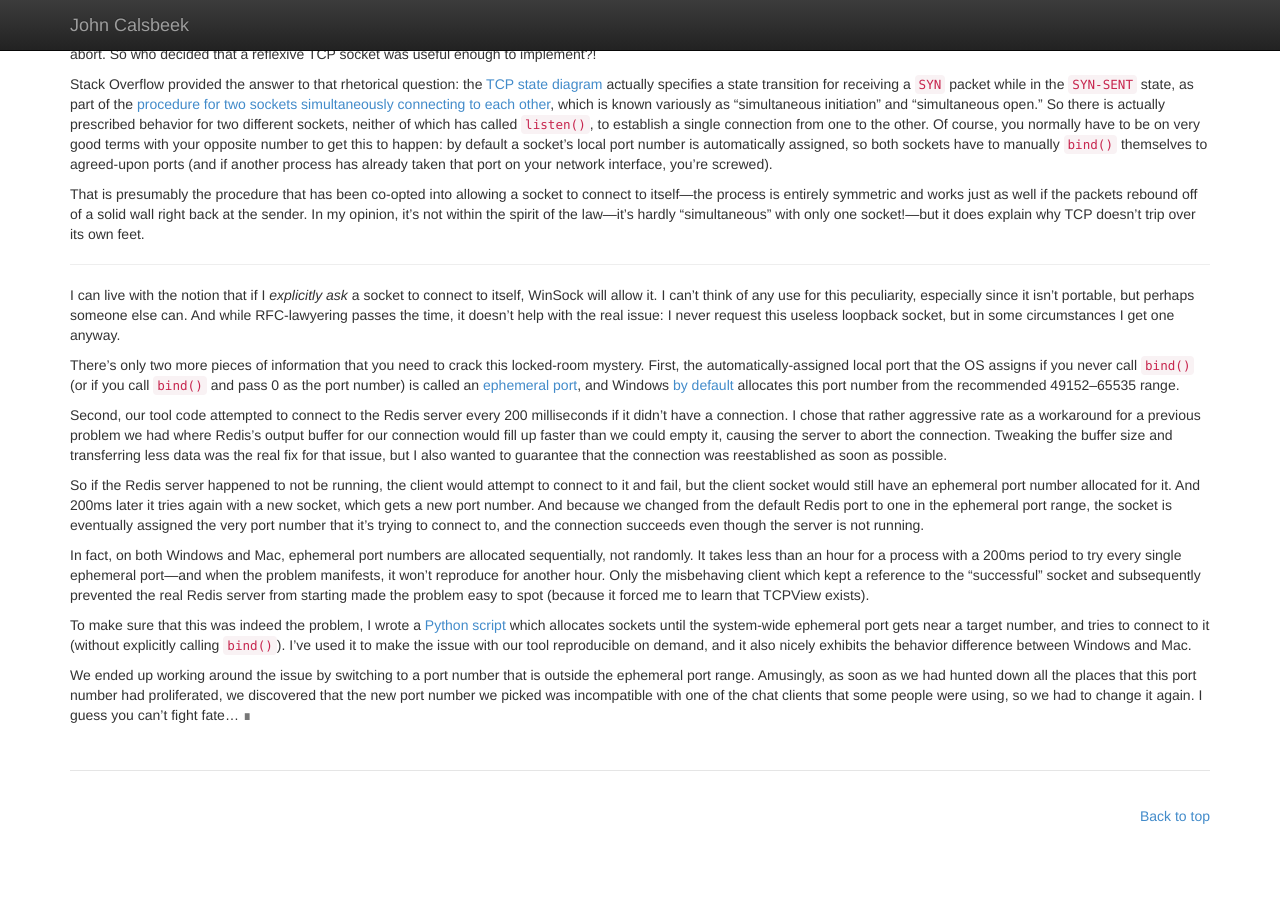
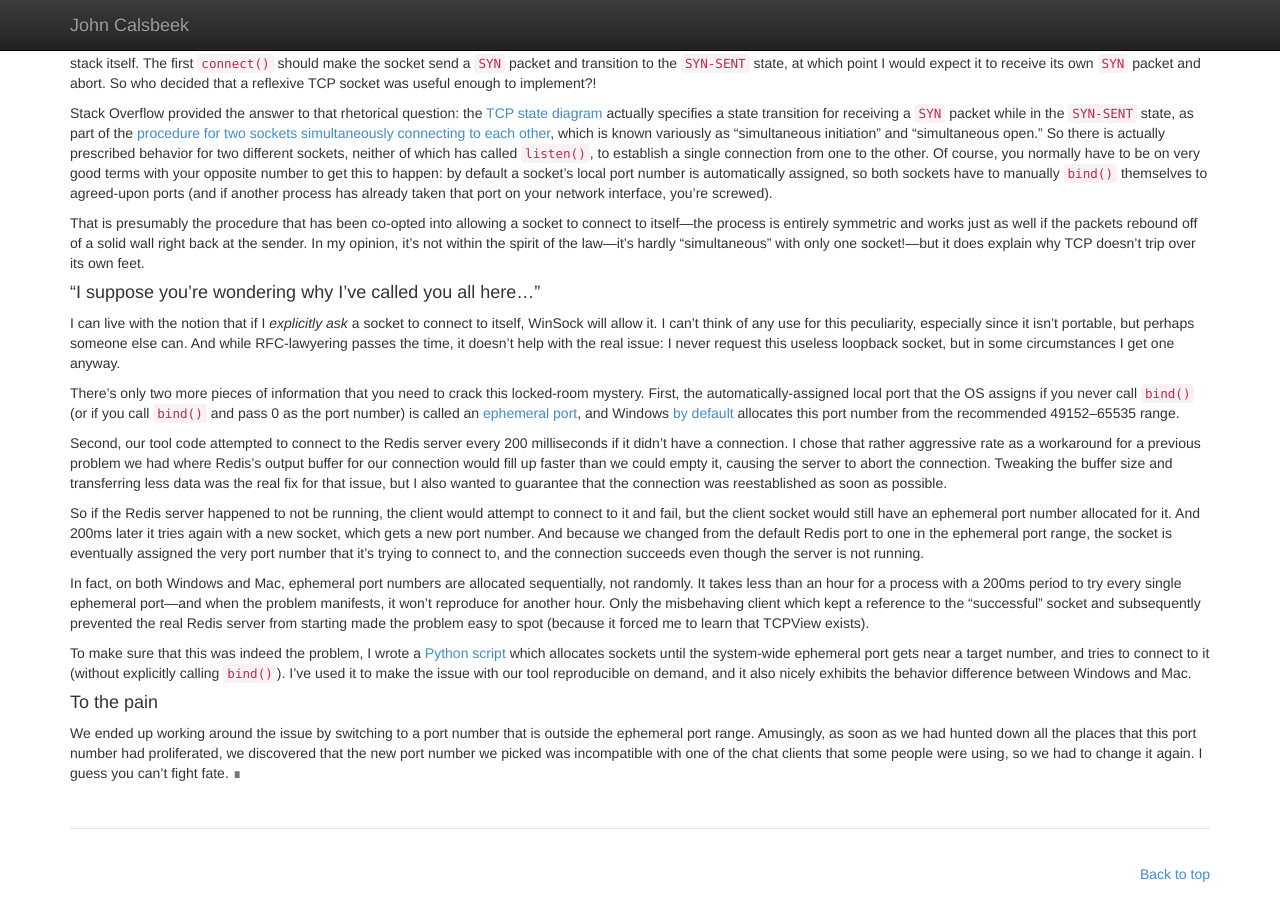
Before and after one commit to Nexuapex/nexuapex.github.com, a Jekyll site: the page built from _posts/2014-10-19-simultaneous-initiation.md, in a window 1280 px wide and 900 px high, scrolled down 987 px. Built offline with Jekyll 4.4.1, drawn with Linux system fonts in a browser that asks for light colours; nearby versions of some CDN libraries; before the commit the page ends 1829 px from its top, so only the background shows below that.

Commit message:
Look at these tasteful subheads.

```diff
--- a/_posts/2014-10-19-simultaneous-initiation.md
+++ b/_posts/2014-10-19-simultaneous-initiation.md
@@ -11,6 +11,8 @@
 An interesting feature of the Redis protocol is that the structure you use to send commands to the server is exactly the same as the multi-bulk reply structure. So if some unknown gremlin redirects a client’s message back at itself, the client library will happily parse it and return it as a string array to the application. But we know that the `SETNAME` command isn’t supposed to return an array, so our application immediately asserts if it gets such a response.
 
 Like all the best bugs, this one was not immediately reproducible. All I could do was apologize to my colleague, ask them to let me know if it happened again, retreat to my desk, and try to muddle through it. *Maybe there’s a bug in the Windows version of the Redis server that occasionally gets its wires crossed and sends a client’s own message back to itself… or maybe there’s a bug in our custom version of [hiredis][hiredis]…*
+
+#### Into the crucible
 
 I got lucky. Another user reported an issue: the interprocess communication system simply wasn’t working at all on his machine. When I looked at his box, I noticed that our monitoring tool was continually restarting the Redis server process. Looking at the server log revealed the first clue: the server wasn’t starting up because another process was already using the port that it was configured to use. The [TCPView][tcpview] program (from the unfathomably useful [Sysinternals][sysinternals] suite of utilities for Windows) revealed that something very strange was going on: one of our applications had successfully made an outgoing TCP connection to localhost on the port that Redis uses, but the socket wasn’t connected to a Redis server—it was connected to *itself*.
 
@@ -48,7 +50,7 @@
 
 That is presumably the procedure that has been co-opted into allowing a socket to connect to itself—the process is entirely symmetric and works just as well if the packets rebound off of a solid wall right back at the sender. In my opinion, it’s not within the spirit of the law—it’s hardly “simultaneous” with only one socket!—but it does explain why TCP doesn’t trip over its own feet.
 
----
+#### “I suppose you’re wondering why I’ve called you all here…”
 
 I can live with the notion that if I *explicitly ask* a socket to connect to itself, WinSock will allow it. I can’t think of any use for this peculiarity, especially since it isn’t portable, but perhaps someone else can. And while RFC-lawyering passes the time, it doesn’t help with the real issue: I never request this useless loopback socket, but in some circumstances I get one anyway.
 
@@ -62,7 +64,9 @@
 
 To make sure that this was indeed the problem, I wrote a [Python script][gist] which allocates sockets until the system-wide ephemeral port gets near a target number, and tries to connect to it (without explicitly calling `bind()`). I’ve used it to make the issue with our tool reproducible on demand, and it also nicely exhibits the behavior difference between Windows and Mac.
 
-We ended up working around the issue by switching to a port number that is outside the ephemeral port range. Amusingly, as soon as we had hunted down all the places that this port number had proliferated, we discovered that the new port number we picked was incompatible with one of the chat clients that some people were using, so we had to change it again. I guess you can’t fight fate… <span class="text-muted">∎</span>
+#### To the pain
+
+We ended up working around the issue by switching to a port number that is outside the ephemeral port range. Amusingly, as soon as we had hunted down all the places that this port number had proliferated, we discovered that the new port number we picked was incompatible with one of the chat clients that some people were using, so we had to change it again. I guess you can’t fight fate. <span class="text-muted">∎</span>
 
 [redis]: http://redis.io
 [pubsub]: http://redis.io/topics/pubsub
```
